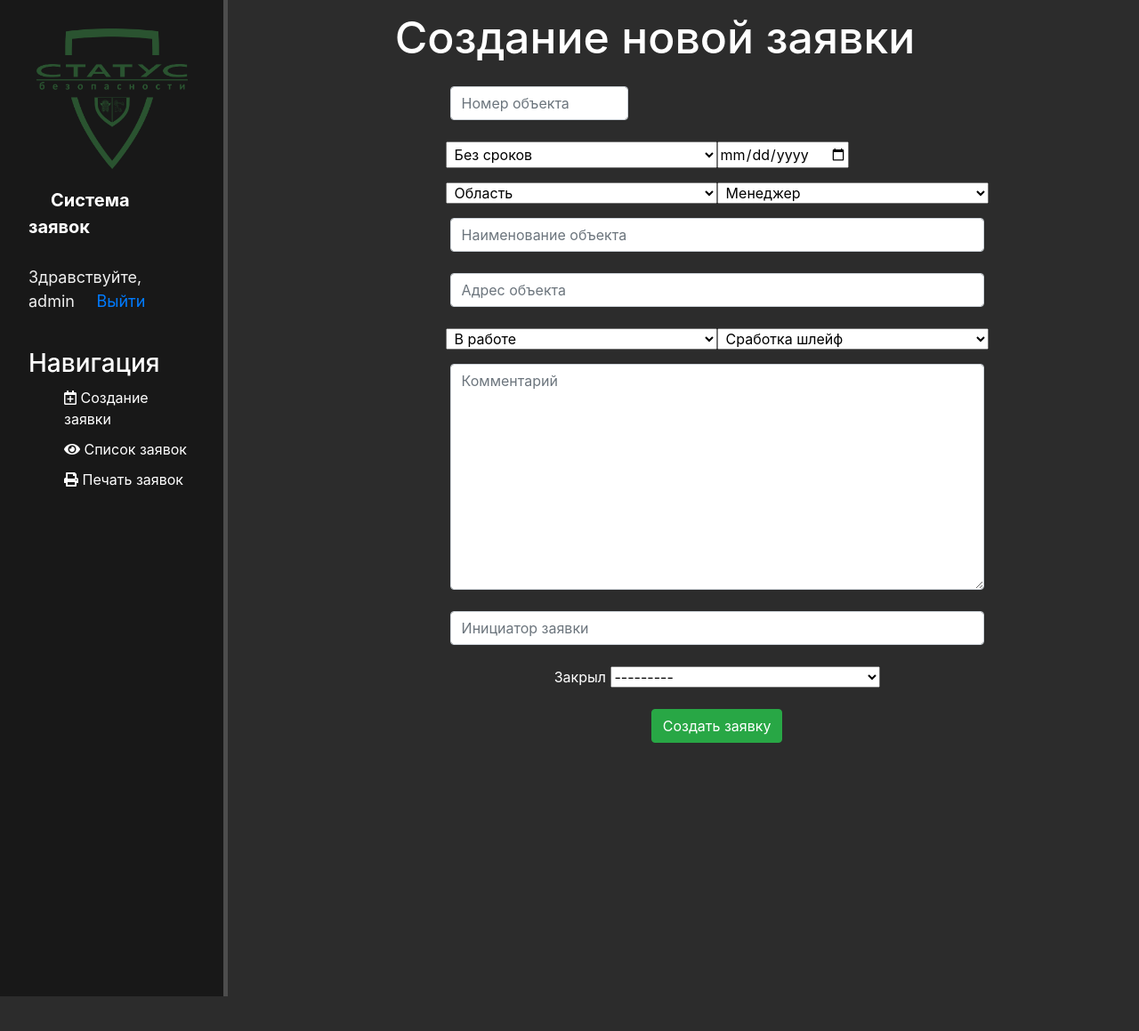
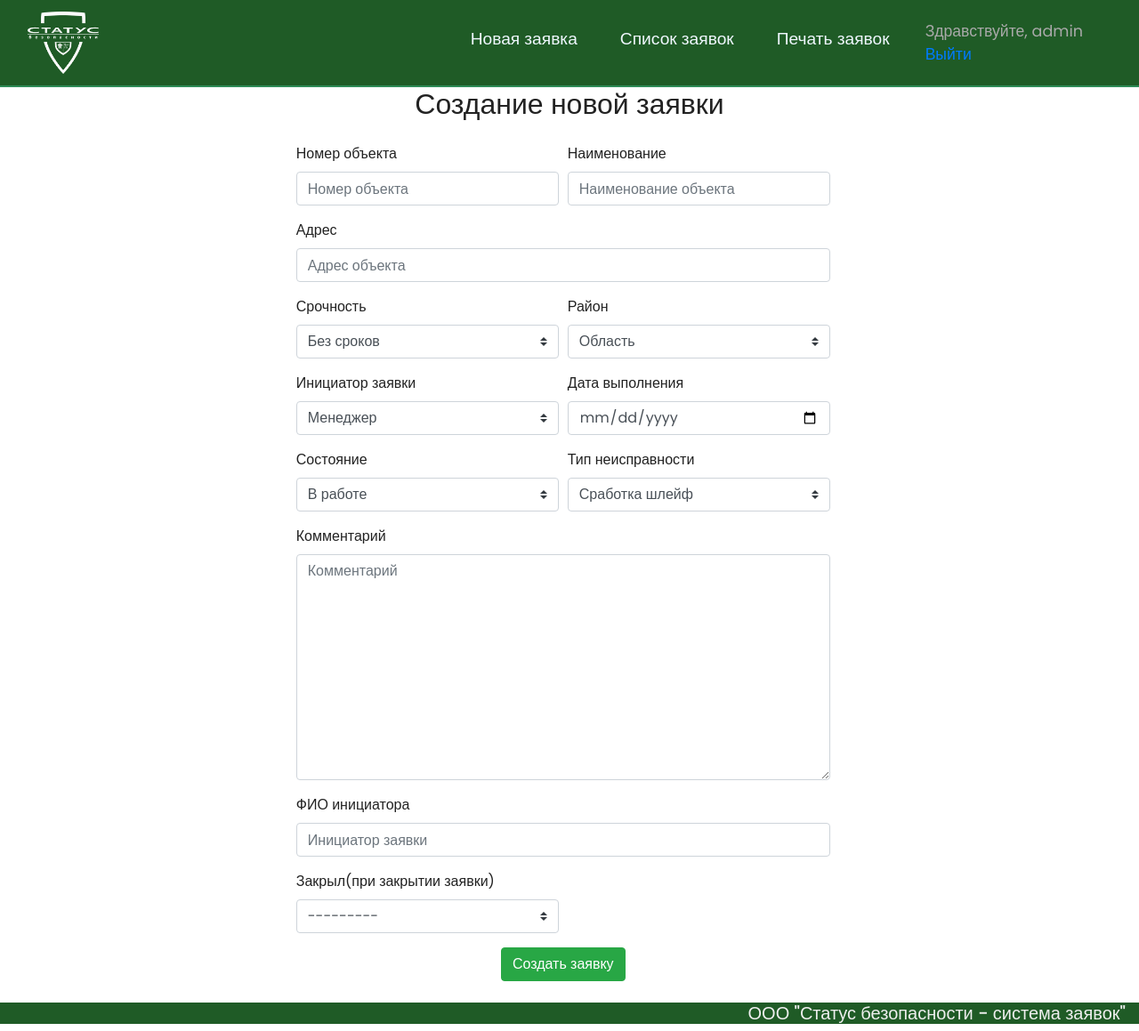
Before and after one commit to targetss/appSS, a Django app: page / in a window 1280 px wide. Shown: the whole page at 89% size. Before the commit the page ends 1120 px from the top, so only its background shows below. Run offline with Django 3.2, Linux system fonts and the light colour scheme; a user stored in the database is signed in; data comes from the database, SQL or seed files in the repository; parts of the project's set-up code (start-up, migrations or seed data) failed here and were passed over; some libraries are stand-ins or nearby versions.

Commit message:
Изменен интерфейс html, оптимизирован код, почти для прода

```diff
--- a/landing/forms.py
+++ b/landing/forms.py
@@ -8,14 +8,14 @@ class ApplicationObjectForm(ModelForm):
         exclude = [""]
         widgets = {
             "number_object": TextInput(attrs={
-                'class': 'form-control col-md-4',
+                'class': 'form-control',
                 'placeholder': 'Номер объекта'
             }),
             "urgency_application": Select(attrs={
-                'class': 'form-group col-sm-6',
+                'class': 'custom-select mr-sm-2',
             }),
             "completion_date": DateInput(attrs={
-                'class': 'form-group',
+                'class': 'form-control',
                 'type': 'date'
             }),
             "name_object": TextInput(attrs={
@@ -27,24 +27,27 @@ class ApplicationObjectForm(ModelForm):
                 'placeholder': 'Адрес объекта'
             }),
             "service_area": Select(attrs={
-                'class': 'form-group col-sm-6'
+                'class': 'custom-select mr-sm-2'
             }),
             "comment": Textarea(attrs={
                 'class': 'form-control',
                 'placeholder': 'Комментарий'
             }),
             "source_application": Select(attrs={
-                'class': 'form-group col-sm-6'
+                'class': 'custom-select mr-sm-2'
             }),
             "initiator_of_the_application": TextInput(attrs={
                 'class': 'form-control',
                 'placeholder': 'Инициатор заявки'
             }),
             "status_application": Select(attrs={
-                'class': 'form-group col-sm-6'
+                'class': 'custom-select mr-sm-2'
             }),
             "type_of_problem": Select(attrs={
-                'class': 'form-group col-sm-6'
+                'class': 'custom-select mr-sm-2'
+            }),
+            "technician": Select(attrs={
+                'class': 'custom-select mr-sm-2'
             }),
         }
 
@@ -63,3 +66,6 @@ class SortForm(forms.Form):
             ('Екб. + Свердловская область', 'Екб. + Свердловская область')
         ])
     completion_date = forms.DateField(widget=forms.DateInput(attrs={'type': 'date'}))
+
+class Search(forms.Form):
+    comment = forms.CharField()
--- a/landing/urls.py
+++ b/landing/urls.py
@@ -9,5 +9,6 @@ urlpatterns = [
     path('about/<int:pk>/delete', views.ApplicationDeleteView.as_view(), name='application-delete'),
     path('application', views.application, name='application'),
     path('login', views.loginPage, name='login'),
-    path('logout', views.logoutUser, name='logout')
+    path('logout', views.logoutUser, name='logout'),
+    path('test', views.test, name='test')
 ]
--- a/landing/views.py
+++ b/landing/views.py
@@ -1,12 +1,13 @@
 from django.shortcuts import render, redirect
 from django.views.generic import DetailView, UpdateView, DeleteView
-from .forms import ApplicationObjectForm, SortForm
+from .forms import ApplicationObjectForm, SortForm, Search
 from .models import ApplicationObject
 from django.core.paginator import Paginator
 from django.contrib.auth import authenticate, login, logout
 from django.contrib import messages
 from django.contrib.auth.decorators import login_required
 from django.db.models import Q
+import psutil
 
 @login_required(login_url='login')
 def index(request):
@@ -27,6 +28,7 @@ def index(request):
         'error': error
     }
     return render(request, 'landing/index.html', data)
+
 
 class ApplicationDetailView(DetailView):
     model = ApplicationObject
@@ -52,7 +54,7 @@ def about(request):
                 number_object__icontains=query))
     else:
         application_objects = ApplicationObject.objects.all()
-    application_paginator = Paginator(application_objects, 3)
+    application_paginator = Paginator(application_objects, 7)
     page_num = request.GET.get('page')
     page = application_paginator.get_page(page_num)
     data = {
@@ -97,3 +99,22 @@ def loginPage(request):
 def logoutUser(request):
     logout(request)
     return redirect('login')
+
+def test(request):
+    proc_objects = []
+    form = Search(request.POST)
+    for p in psutil.process_iter(attrs=['pid', 'username', 'cpu_percent', 'memory_percent', 'memory_info', 'name']):
+        process_info = [p.pid, p.info['username'], round(p.info['memory_info'].rss), p.info['cpu_percent'],p.info['memory_percent'], p.info['name']]
+        proc_objects.append(process_info)
+        td_buttons = ['hangup', 'terminate', 'kill']
+        if request.method == "POST":
+            if form.is_valid():
+                if p.name() == form.cleaned_data['comment']:
+                    p.kill()
+
+    context_processes = {
+        'proc_objects': proc_objects,
+        'td_buttons': td_buttons,
+        'form': form
+    }
+    return render(request, 'landing/test.html', context_processes)
--- a/static/landing/css/landing.css
+++ b/static/landing/css/landing.css
@@ -1,62 +1,34 @@
-body {
-    background: #2c2c2c;
+@import url('https://fonts.googleapis.com/css2?family=Poppins:wght@400;500;700&display=swap');
+
+body, html {
+    width: 100%;
+    height: 100%;
+    font-family: 'Poppins', sans-serif;
+    color: #222;
+}
+.navbar-brand img {
+    width: 80px;
+    height: 70px;
 }
 
-aside {
-    float: left;
-    background: #181818;
-    width: 20%;
-    padding: 2.5%;
-    height: 140vh;
-    color: #fff;
-    border-right: 5px solid #4d4d4d;
+.navbar-nav li {
+    padding-right: 32px;
 }
 
-aside img {
-    display: block;
-    margin-left: auto;
-    margin-right: auto;
-    width: 170px;
-
+.navbar-light .navbar-nav .nav-link {
+    font-size: 1.2em;
+    color: aliceblue;
 }
 
-aside .logo {
-    font-size: 20px;
-    margin-left: 25px;
-    font-weight: bold;
-    position: relative;
-    top: 20px;
-    text-align: center;
-}
-
-aside h3 {
-    margin-top: 40px;
-    font-size: 28px;
-}
-
-aside ul {
-    list-style: none
-}
-
-aside ul li {
-    color: #fff;
-    display: block;
-    margin-top: 10px;
-    transition: transform .6s ease;
-}
-
-aside ul li:hover, aside ul a:hover {
-    color: #eb5959;
-    text-decoration: none;
-    transform: scale(1.05);
+.nav-link-hello {
+    font-size: 1.1em !important;
+    color: darkgrey;
 }
 
 main .features {
-    float: left;
-    color: #fff;
+    color: #111112;
     margin-top: 12px;
     text-align: center;
-    width: 75%;
 }
 
 main .features h1 {
@@ -87,20 +59,37 @@ form {
 	margin-bottom: 20px;
 	border-collapse: collapse;
 }
-.table th {
-	font-weight: bold;
-	padding: 5px;
-	background: #efefef;
-	border: 1px solid #dddddd;
-}
+
 .table td {
 	border: 1px solid #dddddd;
 	padding: 5px;
-    color: #ffffff;
+    color: #111112;
 }
-.table tr td:first-child, .table tr th:first-child {
-	border-left: none;
+
+.social a {
+    font-size: 4em;
+    padding: 10px;
 }
-.table tr td:last-child, .table tr th:last-child {
-	border-right: none;
+
+.navbar {
+    border-bottom: 2px solid seagreen;
 }
+
+main {
+    min-height: calc(100vh - 80px);
+}
+
+.wrapper {
+    display: flex;
+    flex-direction: column;
+}
+
+.content {
+    flex: 1 0 auto;
+}
+
+.footer {
+    flex: 1 0 auto;
+    background-color: #1f5b26;
+    color: #efefef;
+}
--- a/templates/landing/index.html
+++ b/templates/landing/index.html
@@ -3,28 +3,66 @@
 {% block title %}Создание заявки{% endblock %}
 
 {% block content %}
-    <div class="features">
-        <h1>{{ title }}</h1>
+        <div class="text-center"><h2>{{ title }}</h2></div>
         <form method="post">
             {% csrf_token %}
-            {{ form.number_object }}<br>
             <div class="form-row">
+                <div class="form-group col-md-6">
+                    <label for="">Номер объекта</label>
+                    {{ form.number_object }}
+                </div>
+                <div class="form-group col-md-6">
+                    <label for="">Наименование</label>
+                    {{ form.name_object }}
+                </div>
+            </div>
+            <div class="form-group">
+                <label for="">Адрес</label>
+                {{ form.address_object }}
+            </div>
+            <div class="form-row align-items-center">
+                <div class="form-group col-md-6">
+                    <label class="mr-sm-2" for="">Срочность</label>
                     {{ form.urgency_application }}
+                </div>
+                <div class="form-group col-md-6">
+                    <label class="mr-sm-2" for="">Район</label>
+                    {{ form.service_area }}
+                </div>
+                <div class="form-group col-md-6">
+                    <label class="mr-sm-2" for="">Инициатор заявки</label>
+                    {{ form.source_application }}
+                </div>
+                <div class="form-group col-md-6">
+                    <label for="example-date-input" class="mr-sm-2">Дата выполнения</label>
                     {{ form.completion_date }}
-                    {{ form.service_area }}
-                    {{ form.source_application }}
+                </div>
+                <div class="form-group col-md-6">
+                    <label class="mr-sm-2" for="">Состояние</label>
+                    {{ form.status_application }}
+                </div>
+                <div class="form-group col-md-6">
+                    <label class="mr-sm-2" for="">Тип неисправности</label>
+                    {{ form.type_of_problem }}
+                </div>
             </div>
-            {{ form.name_object }}<br>
-            {{ form.address_object }}<br>
+            <div class="form-group">
+                <label for="">Комментарий</label>
+                {{ form.comment }}
+            </div>
+            <div class="form-group">
+                <label for="">ФИО инициатора</label>
+                {{ form.initiator_of_the_application }}
+            </div>
             <div class="form-row">
-                {{ form.status_application }}
-                {{ form.type_of_problem }}
+                <div class="form-group col-md-6">
+                    <label class="mr-sm-2" for="">Закрыл(при закрытии заявки)</label>
+                    {{ form.technician }}
+                </div>
             </div>
-            {{ form.comment }}<br>
-            {{ form.initiator_of_the_application }}<br>
-            Закрыл {{ form.technician }}<br><br>
             <span>{{ error }}</span>
-            <button class="btn btn-success" type="submit">Создать заявку</button>
+            <div class="text-center">
+                <button class="btn btn-success" type="submit">Создать заявку</button>
+            </div>
         </form>
-    </div>
 {% endblock %}
--- a/templates/landing/layout.html
+++ b/templates/landing/layout.html
@@ -15,30 +15,47 @@
 
     <link rel="stylesheet" href="{% static 'landing/css/landing.css' %}">
     <link rel="stylesheet" href="https://use.fontawesome.com/releases/v5.8.2/css/all.css">
-    <style>
-        .hello-msg{
-            font-size: 18px;
-            color: #efefef;
-            margin-right: 20px;
-        }
-    </style>
+
 </head>
 <body>
-    <aside>
-        <img src="{% static 'landing/img/logo.png' %}" alt="Лого">
-        <span class="logo">Система заявок</span><br><br><br>
-        <span class="hello-msg">Здравствуйте, {{ request.user }}</span>
-        <span class="hello-msg"><a href="{% url 'logout' %}">Выйти</a></span>
-        <h3>Навигация</h3>
-        <ul>
-            <a href="{% url 'new_application' %}"><li><i class="far fa-calendar-plus"></i> Создание заявки</li></a>
-            <a href="{% url 'about' %}"><li><i class="fas fa-eye"></i> Список заявок</li></a>
-            <a href="{% url 'application' %}"><li><i class="fas fa-print"></i> Печать заявок</li></a>
-        </ul>
-    </aside>
+    <nav class="navbar navbar-expand-md navbar-light sticky-top" style="background-color: #1f5b26;">
+        <div class="container-fluid">
+            <a href="#" class="navbar-brand"><img src="{% static 'landing/img/logo.png' %}"></a>
+            <button class="navbar-toggler" type="button" data-toggle="collapse" data-target="#navbarResponsive">
+                <span class="navbar-toggler-icon"></span>
+            </button>
+            <div class="collapse navbar-collapse" id="navbarResponsive">
+                <ul class="navbar-nav ml-auto">
+                    <li class="nav-item">
+                        <a href="{% url 'new_application' %}" class="nav-link">Новая заявка</a>
+                    </li>
+                    <li class="nav-item">
+                        <a href="{% url 'about' %}" class="nav-link">Список заявок</a>
+                    </li>
+                    <li class="nav-item">
+                        <a href="{% url 'application' %}" class="nav-link">Печать заявок</a>
+                    </li>
+                    <li class="nav-item">
+                        <span class="nav-link-hello">Здравствуйте, {{ request.user }}</span> <br>
+                        <span class="nav-link-hello"><a href="{% url 'logout' %}">Выйти</a></span>
+                    </li>
+                </ul>
+            </div>
+        </div>
+    </nav>
     <main>
         {% block content %}
         {% endblock %}
     </main>
+    <br>
+    <div class="wrapper">
+        <div class="content">
+            <footer class="footer">
+                <div class="col-12 text-right">
+                    <h5>ООО "Статус безопасности - система заявок"</h5>
+                </div>
+            </footer>
+        </div>
+    </div>
 </body>
 </html>
```
Also changed, not shown: templates/landing/about.html (+3 -4 lines), templates/landing/details_view.html (+21 -16 lines), templates/landing/testt.html (deleted, +0 -65 lines), static/landing/img/logo.png.
